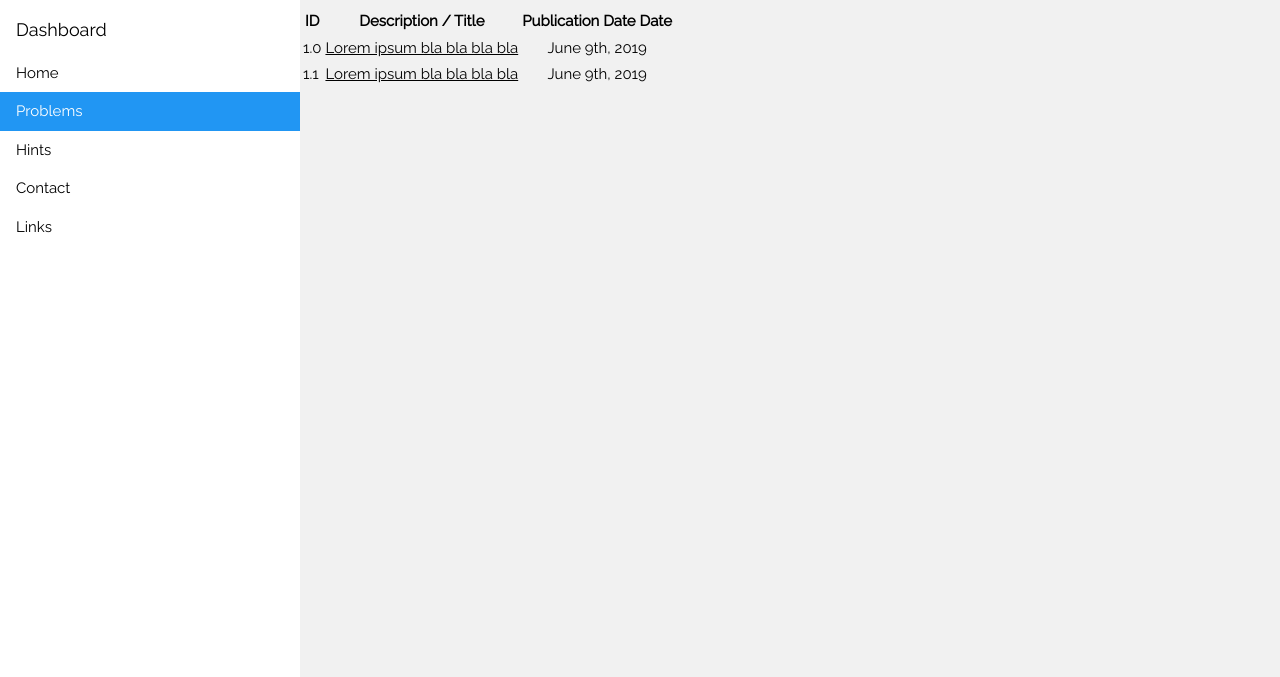
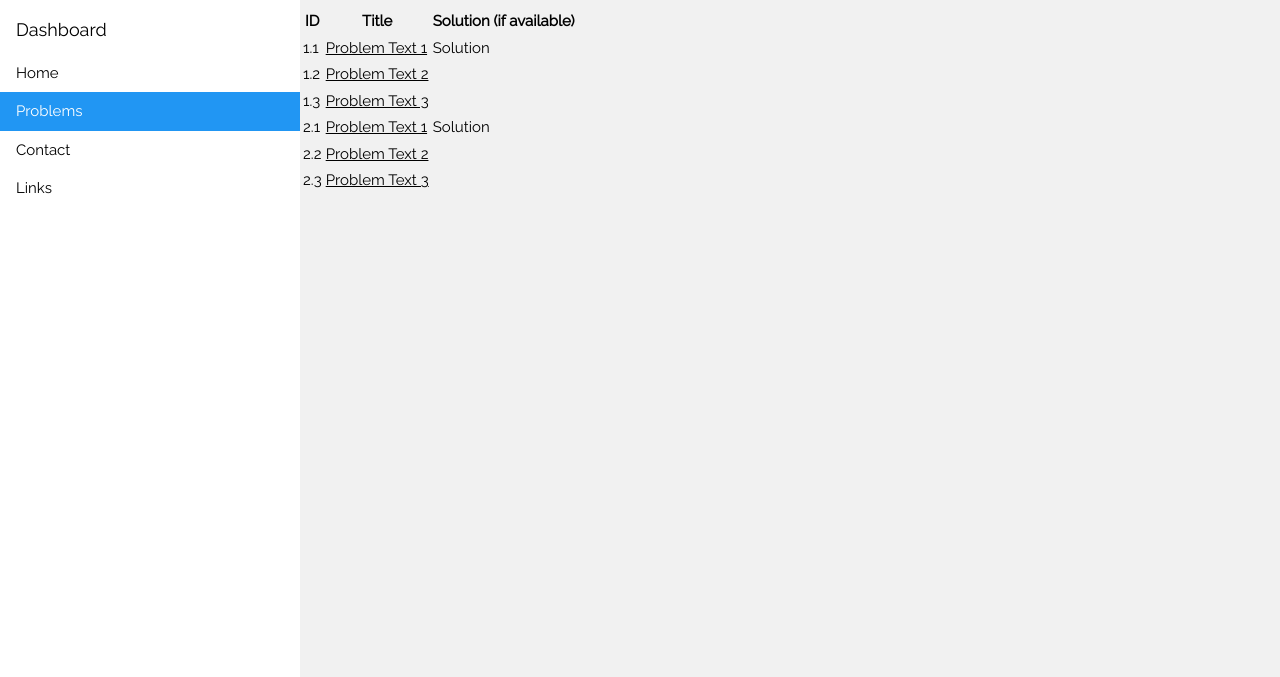
Before and after one commit to joebobkim/joebobkim.github.io, a plain HTML site: page problems.html in a window 1280 px wide. Shown: the part 123-800 px from the top of the page. Drawn offline with nearby package versions, Linux system fonts and the light colour scheme.

Commit message:
asdfpoadf

```diff
--- a/problems.html
+++ b/problems.html
@@ -35,7 +35,6 @@ html,body,h1,h2,h3,h4,h5 {font-family: "Raleway", sans-serif}
     <a href="#" class="w3-bar-item w3-button w3-padding-16 w3-hide-large w3-dark-grey w3-hover-black" onclick="w3_close()" title="close menu">  Close Menu</a>
     <a href="index.html" class="w3-bar-item w3-button w3-padding"> Home</a>
     <a href="problems.html" class="w3-bar-item w3-button w3-padding w3-blue"> Problems</a>
-    <a href="hints.html" class="w3-bar-item w3-button w3-padding"> Hints</a>
     <a href="contact.html" class="w3-bar-item w3-button w3-padding"> Contact</a>
     <a href="links.html" class="w3-bar-item w3-button w3-padding"> Links</a>
 
@@ -56,10 +55,13 @@ html,body,h1,h2,h3,h4,h5 {font-family: "Raleway", sans-serif}
   </header>
 
 <table id="problems_table" class="grid">
-<tbody><tr><th class="id_column"><strong><span class="sortby">ID</span></strong></th><th class="title_column">Description / Title</th><th class="solved_by_column"><strong>Publication Date Date</strong></th></tr>
-<tr><td class="id_column">1.0</td><td><a href="problem=1">Lorem ipsum bla bla bla bla</a></td><td><div style="text-align:center;">June 9th, 2019</div></td></tr>
-<tr><td class="id_column">1.1</td><td><a href="problem=1">Lorem ipsum bla bla bla bla</a></td><td><div style="text-align:center;">June 9th, 2019</div></td></tr>
-
+<tbody><tr><th class="id_column"><strong><span class="sortby">ID</span></strong></th><th class="title_column">Title</th><th class="title_column"><strong>Solution (if available)</strong></th></tr>
+<tr><td class="id_column">1.1</td><td><a href="problem=1">Problem Text 1</a></td><td>Solution</td></tr>
+<tr><td class="id_column">1.2</td><td><a href="problem=1">Problem Text 2</a></td></tr>
+<tr><td class="id_column">1.3</td><td><a href="problem=1">Problem Text 3</a></td></tr>
+<tr><td class="id_column">2.1</td><td><a href="problem=1">Problem Text 1</a></td><td>Solution</td></tr>
+<tr><td class="id_column">2.2</td><td><a href="problem=1">Problem Text 2</a></td></tr>
+<tr><td class="id_column">2.3</td><td><a href="problem=1">Problem Text 3</a></td></tr>
 </tbody></table>
 
 
```
Also changed, not shown: index.html (+0 -1 lines), links.html (+0 -1 lines).
